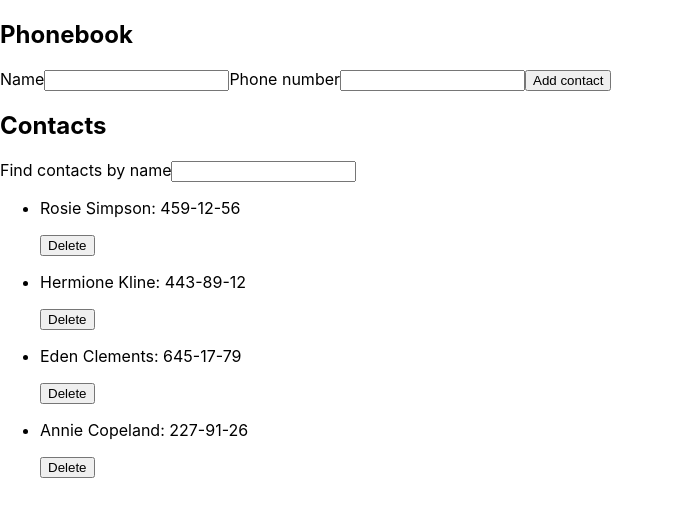
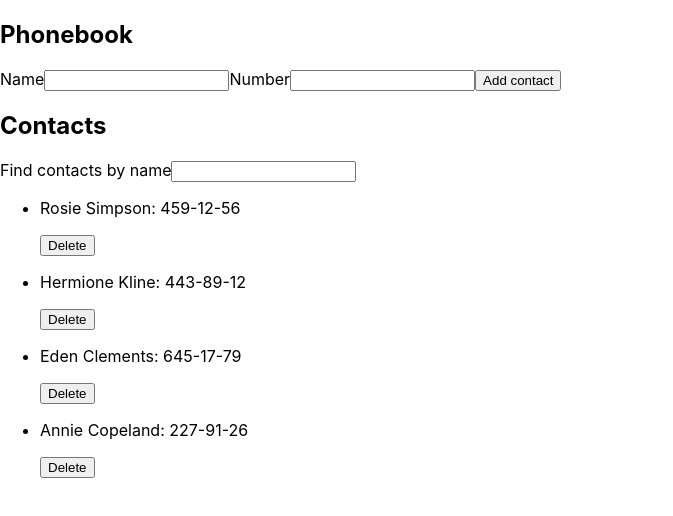
Before and after one commit to Firsache/goit-react-hw-02-phonebook, a React (Create React App) app: page / in a window 1280 px wide. Shown: the top 516 px of the page, without its empty margins (0-673 px from the left). Built offline with nearby package versions, Linux system fonts and the light colour scheme.

Commit message:
Update Form.jsx

```diff
--- a/src/components/Form/Form.jsx
+++ b/src/components/Form/Form.jsx
@@ -1,6 +1,5 @@
 import { Component } from 'react';
 import { nanoid } from 'nanoid';
-// import PropTypes from 'prop-types';
 
 import { Section } from 'components/Section/Section';
 
@@ -46,7 +45,7 @@ export class Form extends Component {
             />
           </label>
           <label>
-            <span>Phone number</span>
+            <span>Number</span>
             <input
               type="tel"
               name="number"
```
